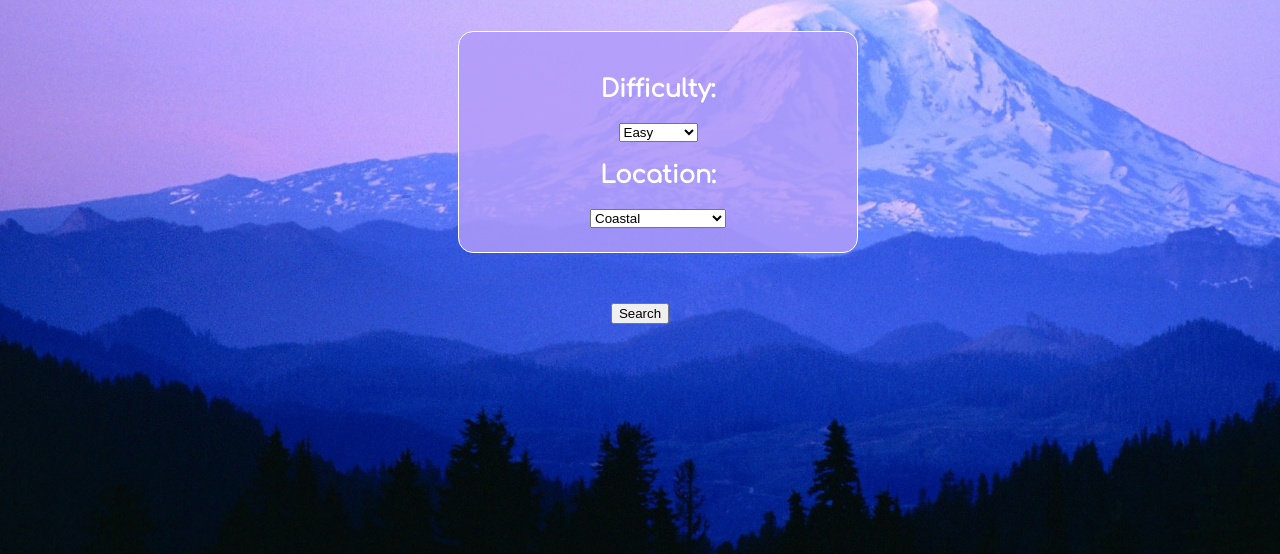
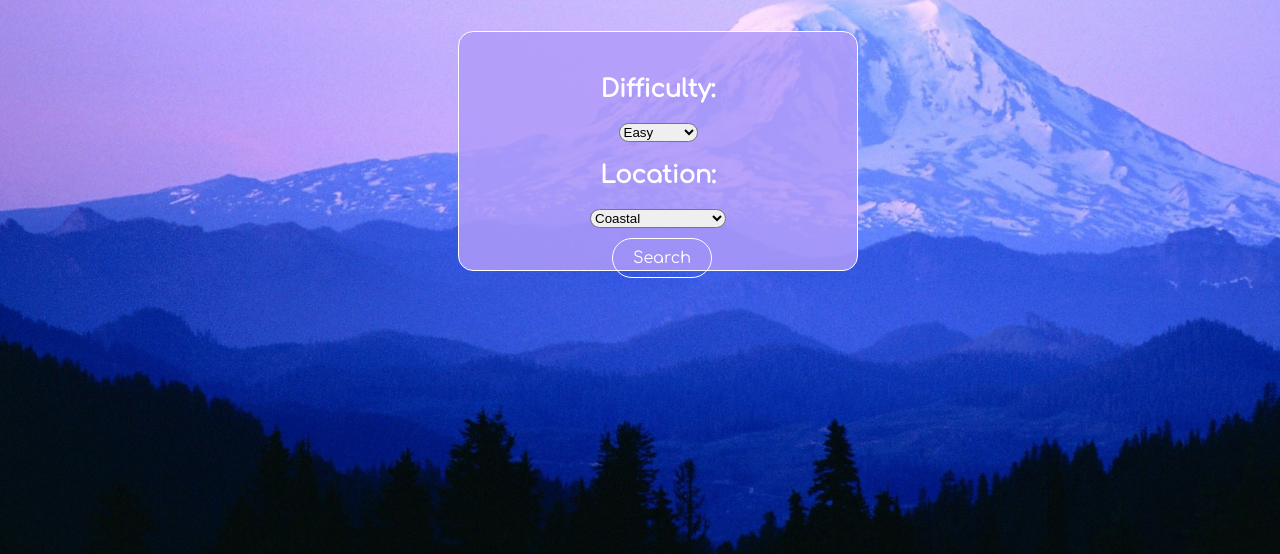
Before and after one commit to starkey0710/OfficialTakeAHike, a plain HTML site: page www/find.html in a window 1280 px wide. Shown: the part 246-800 px from the top of the page. Drawn offline with Linux system fonts and the light colour scheme; a web font is replaced by a local one.

Commit message:
0822_03_css

```diff
--- a/www/find.css
+++ b/www/find.css
@@ -71,11 +71,11 @@ li a:active {
   background-color: rgba(218, 189, 253, 0.4);
 }
 
-/*
 .button {
+  background-color:transparent;
   display: inline-block;
-  width: 180px;
-  padding: 15px 18px;
+  width: 100px;
+  padding: 10px 12px;
   color: white;
   border: 1.5px solid white;
   text-align: center;
@@ -83,16 +83,15 @@ li a:active {
   text-decoration: none;
   transition: background-color 0.2s ease-out, border-color 0.2s ease-out;
   border-radius: 20px;
-  font-size: 20px;
+  font-size: 16px;
   font-family: "Comfortaa", cursive;
   margin: 4px 2px;
 }
 
 .button:hover,
 .button:active {
-  background-color: rgba(95, 126, 253, 0.4);
-  border-color: rgba(95, 126, 253, 0.2);
+  background-color: rgba(95, 126, 253, 0.8);
+  border-color: rgba(95, 126, 253, 0.9);
   transition: background-color 0.3s ease-in, border-color 0.3s ease-in;
   color: white;
 }
-*/
--- a/www/find.html
+++ b/www/find.html
@@ -27,7 +27,7 @@
   <h2>Difficulty:</h2>
   <form align = "center">
     <div>
-      <select name = "Difficulty" id = "theLevel">
+      <select style = "border-radius: 15px" name = "Difficulty" id = "theLevel">
         <option value = "Easy">Easy</option>
         <option value = "Moderate">Moderate</option>
         <option value = "Hard">Hard</option>
@@ -38,7 +38,7 @@
   <h2>Location:</h2>
   <form align = "center">
     <div>
-      <select name = "Locations" id = "theRegion">
+      <select style = "border-radius: 15px" name = "Locations" id = "theRegion">
         <option value = "Coastal">Coastal</option>
         <option value = "Southwest">Southwest</option>
         <option value = "North Puget Sound">North Puget Sound</option>
@@ -48,8 +48,9 @@
       </select>
     </div>
   </form>
+  <br>
 </div>
-<button onclick="findHikes()">Search</button>
+<button class = "button" onclick = "findHikes()" style = "position: absolute; top:480px; left: 610px">Search</button>
 <br>
 
 </body>
--- a/www/login.css
+++ b/www/login.css
@@ -9,7 +9,7 @@ body {
 h1 {
   font-size: 500%;
   color: white;
-  margin: 70px 300px ;
+  margin: 40px 300px ;
   font-family: "Megrim", cursive;
 }
 
@@ -25,7 +25,7 @@ a {
 }
 
 #element{
-  margin: 15px 465px;
+  margin: 10px 465px;
   width:350px;
   color:white;
   text-align: center;
@@ -57,11 +57,12 @@ a {
   padding: 3px;
 }
 
-a:hover,
-a:active{
+.link:hover,
+.link:active{
   transition: color 0.3s ease-in, border-color 0.3s ease-in;
   color: rgba(95, 126, 253, 0.9);
 }
+
 
 li a {
   display: block;
@@ -100,8 +101,8 @@ li a:active {
 
 .button:hover,
 .button:active {
-  background-color: rgba(95, 126, 253, 0.3);
-  border-color: rgba(95, 126, 253, 0.5);
-  color: rgba(255, 255, 255, 0.5);
+  background-color: rgba(95, 126, 253, 0.8);
+  border-color: rgba(95, 126, 253, 0.9);
+  color: rgba(255, 255, 255, 0.9);
   transition: background-color 0.3s ease-in, border-color 0.3s ease-in, color 0.3s ease-in;
 }
```
Also changed, not shown: www/index.html (+1 -2 lines), www/results.html (+3 -7 lines).
